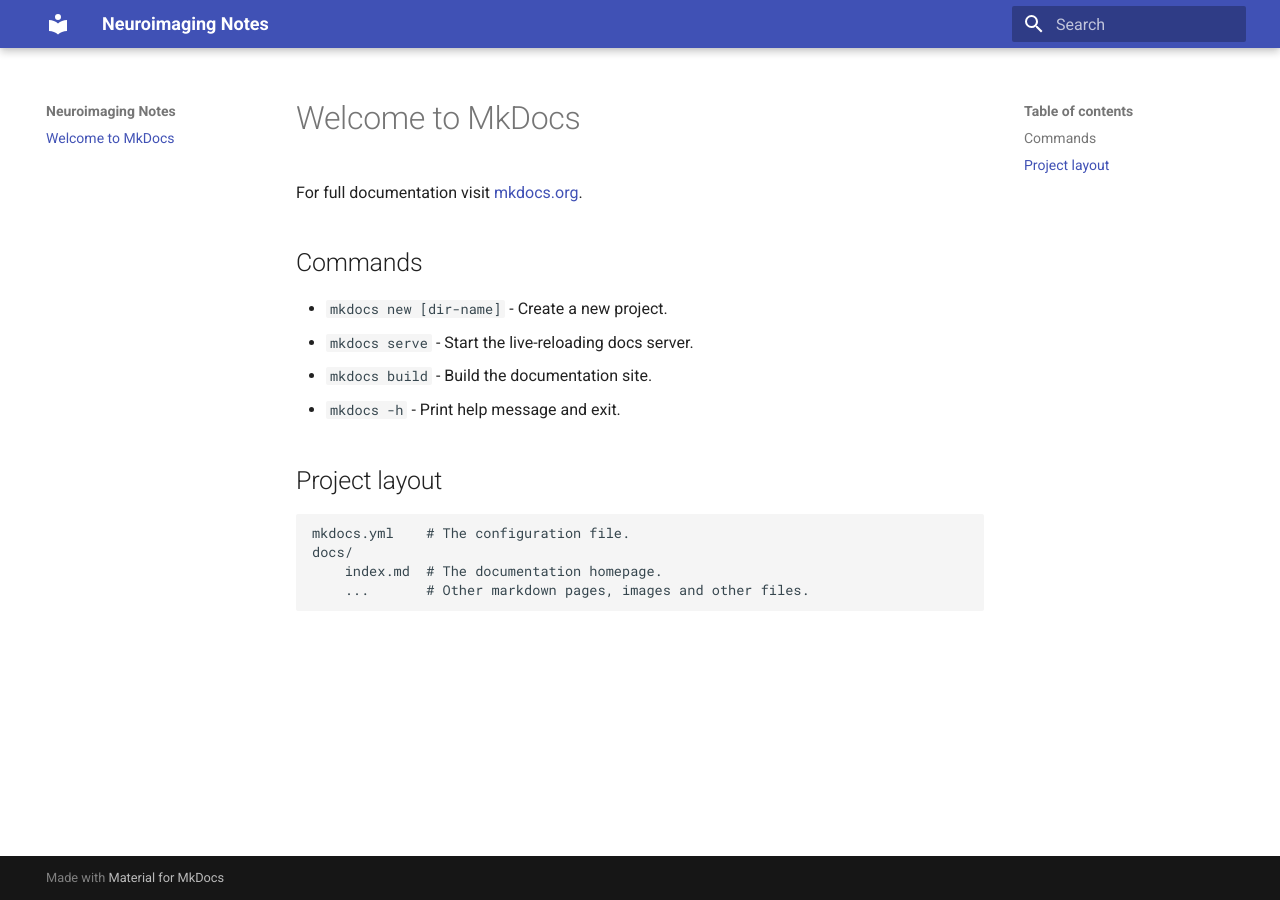
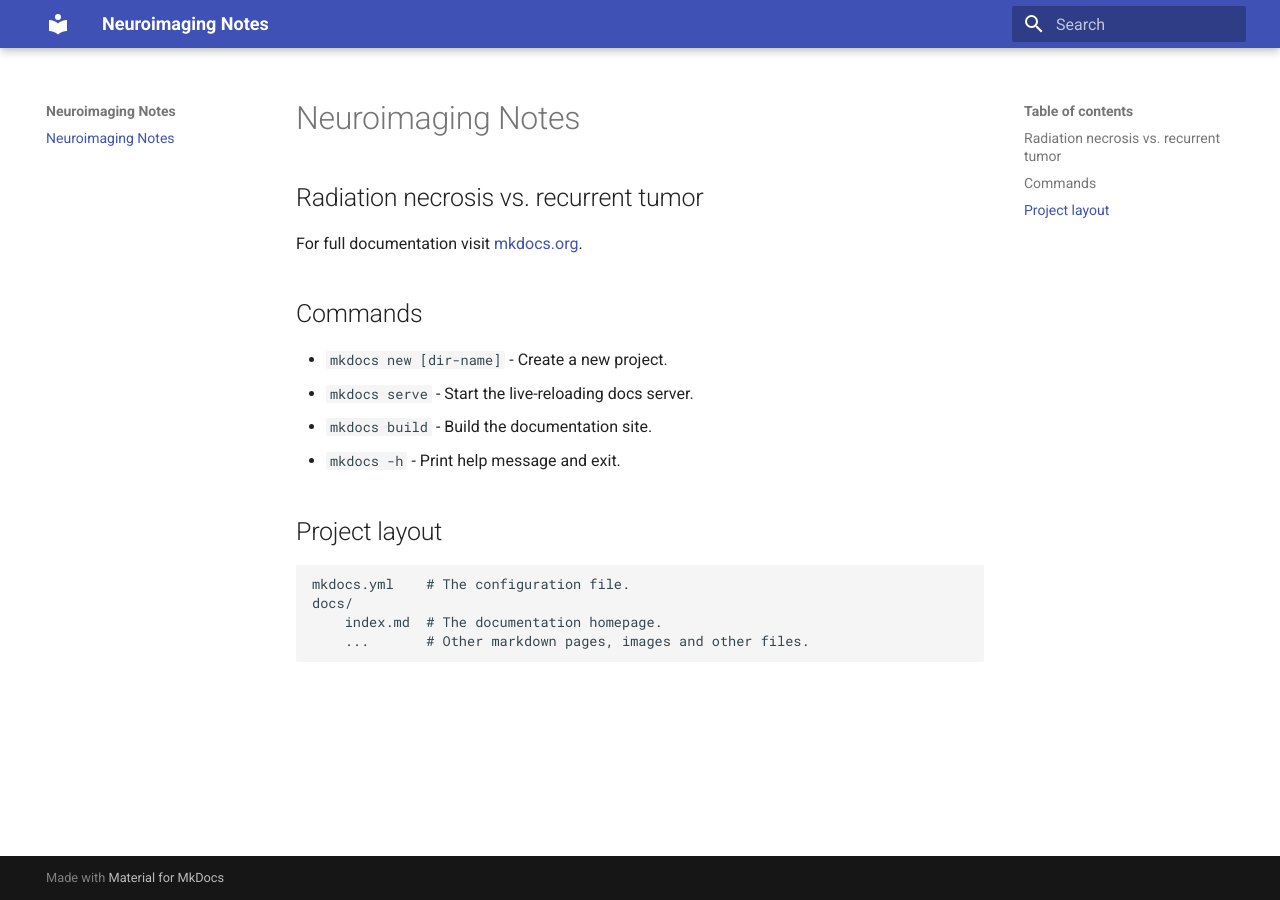
Before and after one commit to landge/neuroimaging, an MkDocs documentation site: the page built from docs/index.md, in a window 1280 px wide. Built offline with MkDocs 1.6.1 and Material for MkDocs 9.7.7, drawn with Linux system fonts in a browser that asks for light colours.

Commit message:
Changed heading

```diff
--- a/docs/index.md
+++ b/docs/index.md
@@ -1,4 +1,5 @@
-# Welcome to MkDocs
+# Neuroimaging Notes
+## Radiation necrosis vs. recurrent tumor
 
 For full documentation visit [mkdocs.org](https://www.mkdocs.org).
 
```
